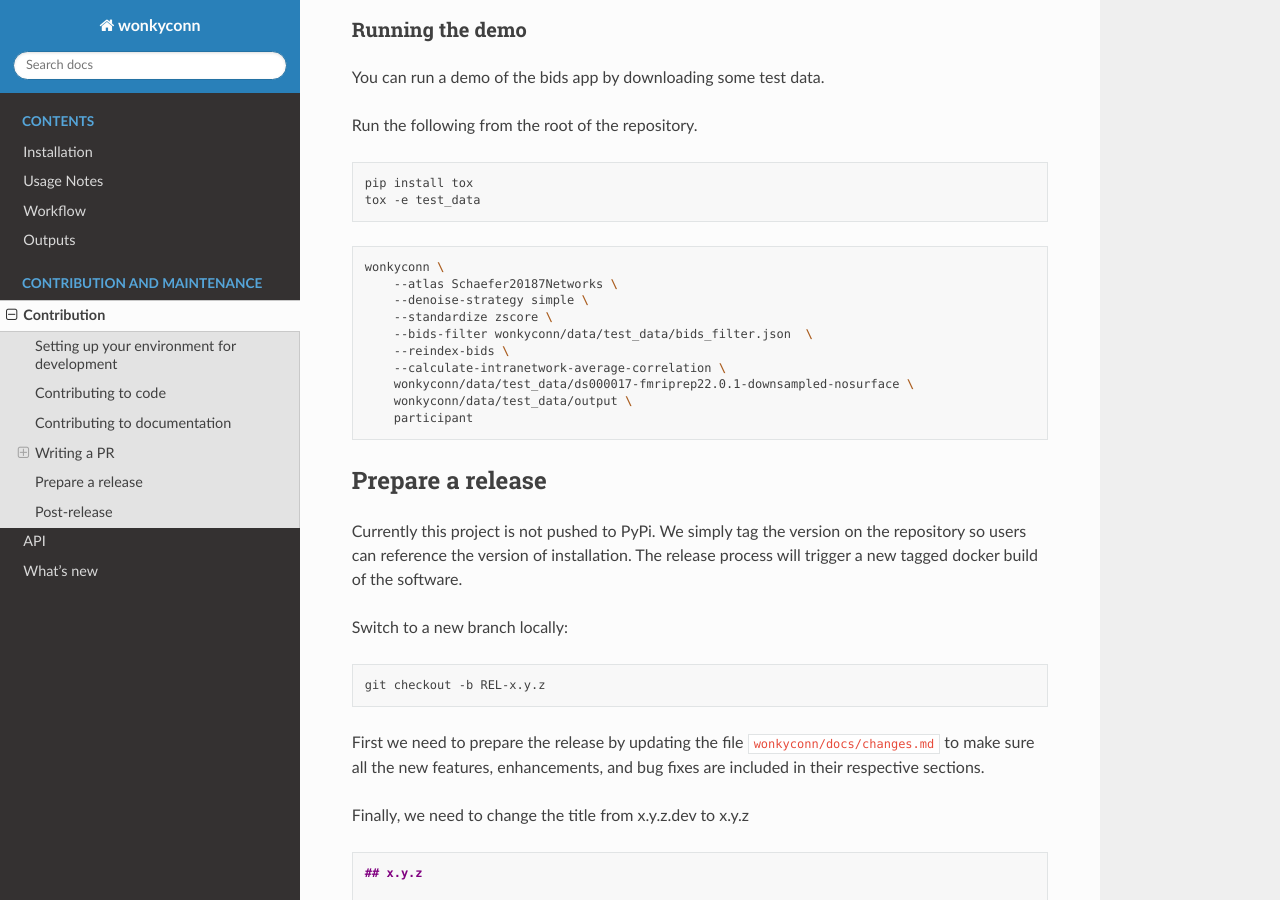
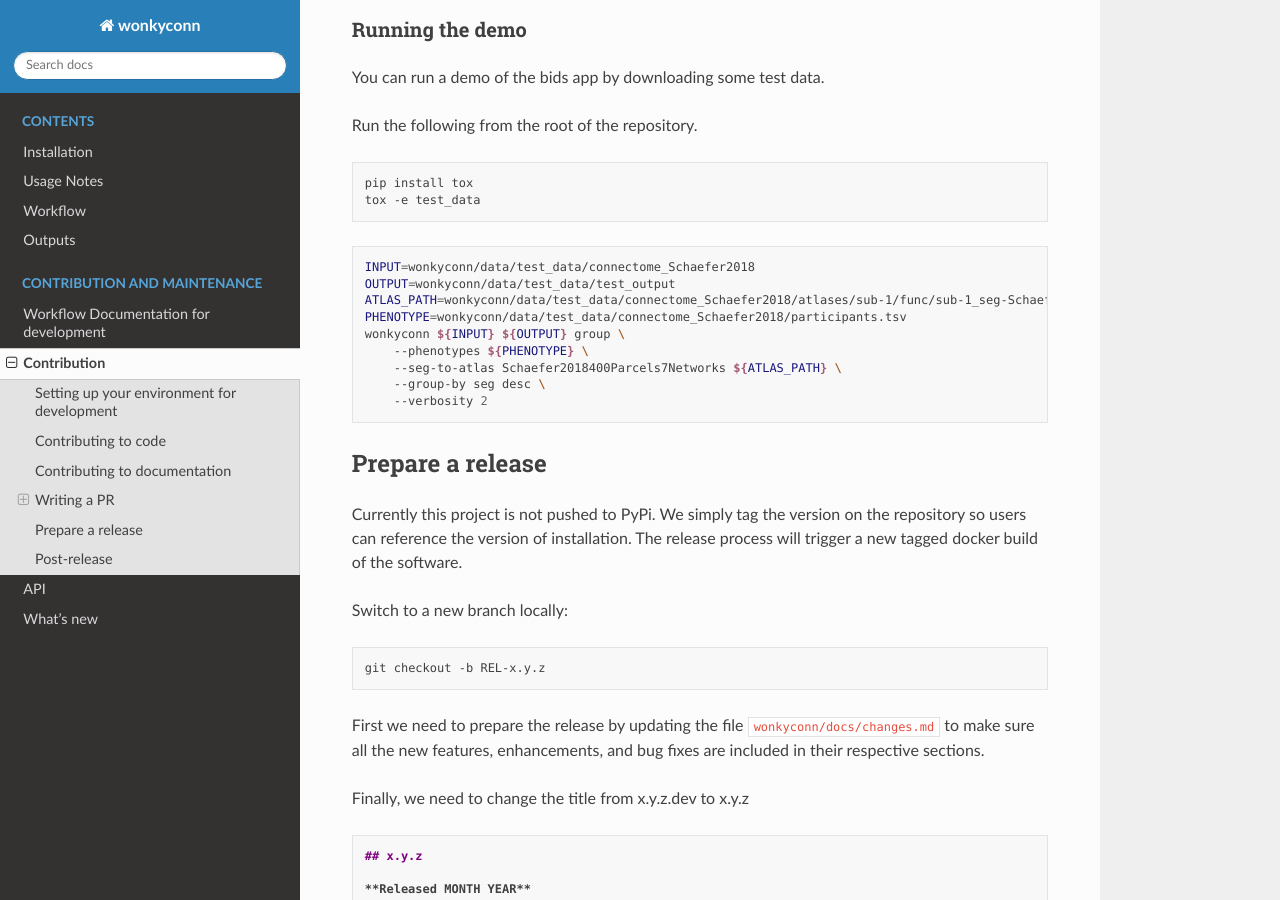
Before and after one commit to HALFpipe/wonkyconn, a Sphinx documentation site: the page built from docs/source/contributing.md, in a window 1280 px wide and 900 px high, scrolled down 2752 px. Built offline with Sphinx 7.4.7 and the Read the Docs theme 3.1.0, drawn with Linux system fonts in a browser that asks for light colours; some of the changed text lies outside the part shown.

Commit message:
Documentations (#25)
* add badges

* DOCS fully copy-paste-able instructions

* Apply suggestions from code review

* include seanns notes as part of the build

* fix headers

````diff
--- a/docs/source/contributing.md
+++ b/docs/source/contributing.md
@@ -2,7 +2,7 @@
 
 ## Setting up your environment for development
 
-1. Fork the repository from github and clone your fork locally
+1. Fork the repository from github and clone your fork locally (see [here](https://docs.github.com/en/authentication/connecting-to-github-with-ssh/adding-a-new-ssh-key-to-your-github-account) to setup your ssh key):
 
 ```bash
 git clone git@github.com:<your_username>/wonkyconn.git
@@ -21,18 +21,18 @@
 pip install -e .[dev]
 ```
 
-4. Install pre-commit hooks to run all the checks before each commit.
-
-```bash
-pre-commit install
-```
-
-5. Install the data required for testing from zenodo
+4. Install the data required for testing from zenodo
 
 This can be done using tox by running:
 
 ```bash
 tox -e test_data
+```
+
+5. Install pre-commit hooks to run all the checks before each commit.
+
+```bash
+pre-commit install
 ```
 
 ## Contributing to code
@@ -127,16 +127,15 @@
 ```
 
 ```bash
-wonkyconn \
-    --atlas Schaefer20187Networks \
-    --denoise-strategy simple \
-    --standardize zscore \
-    --bids-filter wonkyconn/data/test_data/bids_filter.json  \
-    --reindex-bids \
-    --calculate-intranetwork-average-correlation \
-    wonkyconn/data/test_data/ds000017-fmriprep22.0.1-downsampled-nosurface \
-    wonkyconn/data/test_data/output \
-    participant
+INPUT=wonkyconn/data/test_data/connectome_Schaefer2018
+OUTPUT=wonkyconn/data/test_data/test_output
+ATLAS_PATH=wonkyconn/data/test_data/connectome_Schaefer2018/atlases/sub-1/func/sub-1_seg-Schaefer2018400Parcels7Networks_dseg.nii.gz
+PHENOTYPE=wonkyconn/data/test_data/connectome_Schaefer2018/participants.tsv
+wonkyconn ${INPUT} ${OUTPUT} group \
+    --phenotypes ${PHENOTYPE} \
+    --seg-to-atlas Schaefer2018400Parcels7Networks ${ATLAS_PATH} \
+    --group-by seg desc \
+    --verbosity 2
 ```
 
 ## Prepare a release
--- a/docs/source/index.rst
+++ b/docs/source/index.rst
@@ -21,6 +21,7 @@
    :maxdepth: 1
    :caption: Contribution and maintenance
 
+   seann_workflow_notes.md
    contributing.md
    api.rst
    changes.md
--- a/docs/source/seann_workflow_notes.md
+++ b/docs/source/seann_workflow_notes.md
@@ -1,4 +1,4 @@
-# WONKYCONN Workflow Documentation
+# Workflow Documentation for development
 
 This document outlines how to run the WONKYCONN codebase for analyzing fMRI connectivity matrices.
 
@@ -94,7 +94,7 @@
 
 ## BUGs during running
 
-# statsmodels not found
+### statsmodels not found
 Traceback (most recent call last):
   File "/lustre07/scratch/seann/wonkyconn/wonkyconnenv/bin/wonkyconn", line 5, in <module>
     from wonkyconn.run import main
@@ -107,19 +107,18 @@
 ModuleNotFoundError: No module named 'statsmodels'
 - Fix: added 'statsmodels' to pyproject.toml
 
-# patricipants.tsv needs to be properly formatted
+### patricipants.tsv needs to be properly formatted
 - see prepare_participantstsv.py for quick conversion script.
 - note: participants.tsv files can vary widely and prepare_participantstsv.py cannot handle all cases. Please visually inspect the participants.tsv and change it if needed to the formatting described above in Data Preparation.
 
-# code does not grab subjects from participants tsv with 'sub-' tag
+### code does not grab subjects from participants tsv with 'sub-' tag
 - Fix: see changes to make_record in workflow.py
 
-# code does not grab matrices corresponding to the specific atlas passed to the CLI
+### code does not grab matrices corresponding to the specific atlas passed to the CLI
 - Fix: see modifications to workflow.py, filtering connectivity matrix loaded from input path for only the specified atlas. all other relmat files from other atlas are not loaded.
 
 
-
-# Pre-commit version issue with compute canada
+### Pre-commit version issue with compute canada
 - Currently we use pre-commit version: 4.2.0+computecanada
 - This breaks because of the +computecanada tag. ValueError: invalid literal for int() with base 10: '0+computecanada'
 
````
Also changed, not shown: README.md (+6 -1 lines), docs/source/changes.md (+1 -1 lines), 2 other files.
